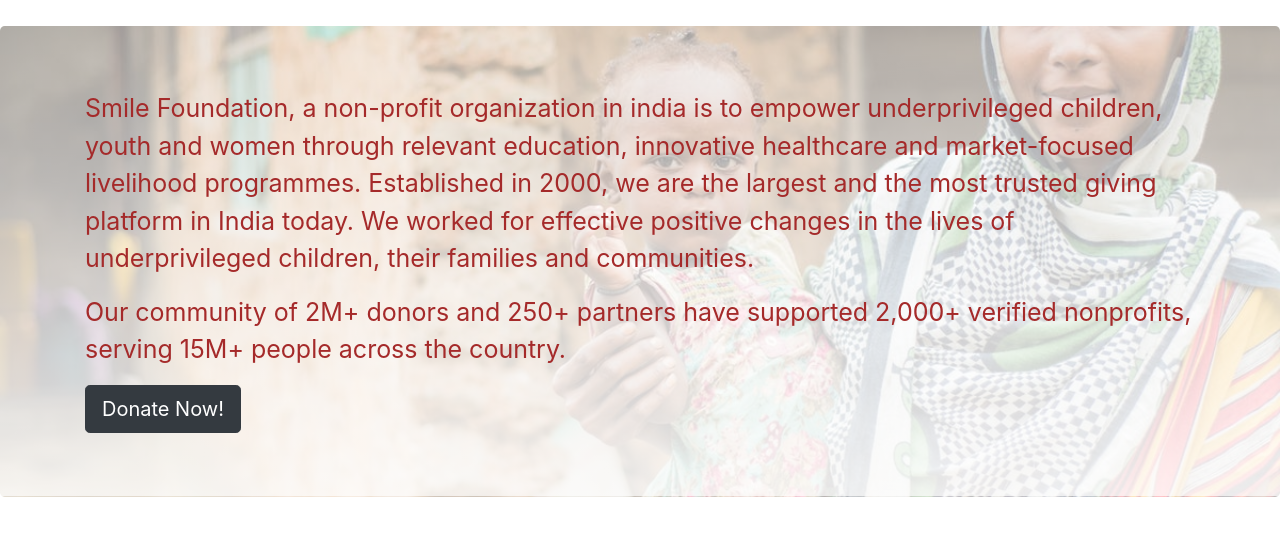
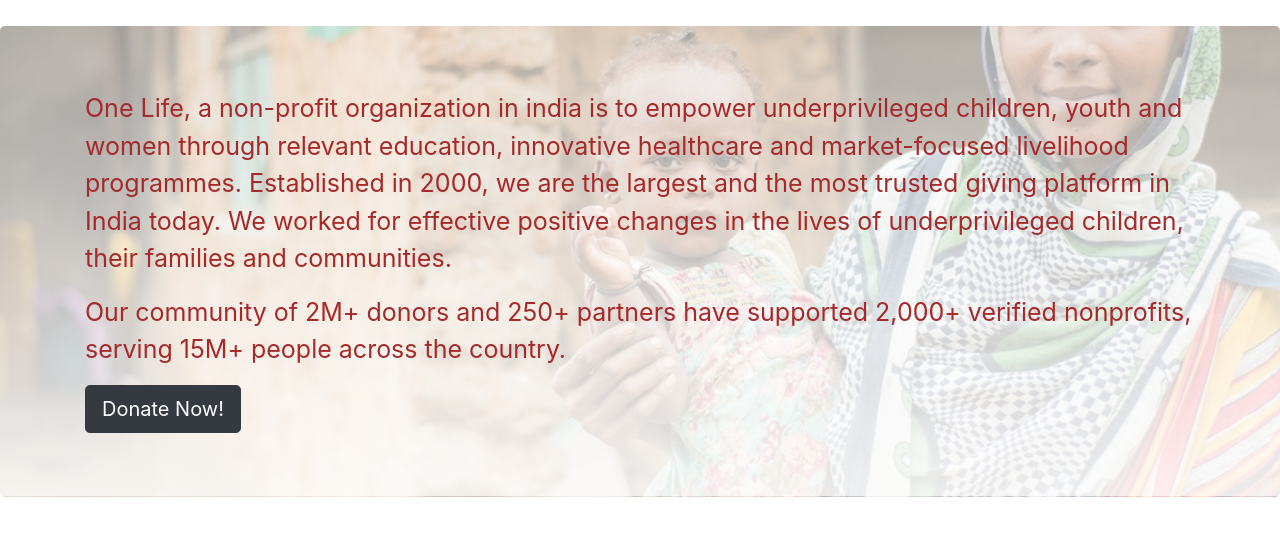
Before and after one commit to dshah45/Payment-Integration, a plain HTML site: page about.html in a window 1280 px wide. Shown: the part 204-740 px from the top of the page. Drawn offline with nearby package versions, Linux system fonts and the light colour scheme.

Commit message:
Update about.html

```diff
--- a/about.html
+++ b/about.html
@@ -50,7 +50,7 @@
             <div class="jumbotron bg-cover"
                 style="background-image: linear-gradient(to bottom, rgba(255,255,255,0.6) 0%,rgba(255,255,255,0.9) 100%), url(images/1.jpg)">
                 <div class="container">
-                    <p class="para">Smile Foundation, a non-profit organization in india is to empower underprivileged children, youth and women through relevant education, innovative healthcare and market-focused livelihood programmes. Established in 2000, we are the largest and the most trusted giving platform in India today. We worked for effective positive changes in the lives of underprivileged children, their families and communities.
+                    <p class="para">One Life, a non-profit organization in india is to empower underprivileged children, youth and women through relevant education, innovative healthcare and market-focused livelihood programmes. Established in 2000, we are the largest and the most trusted giving platform in India today. We worked for effective positive changes in the lives of underprivileged children, their families and communities.
                     </p><p class="para">Our community of 2M+ donors and 250+ partners have supported 2,000+ verified nonprofits, serving 15M+ people across the country.</p>
                     <a class="btn btn-dark btn-lg" href="https://rzp.io/l/DhkiUxb6Rc" role="button">Donate Now!</a>
                 </div>
```
